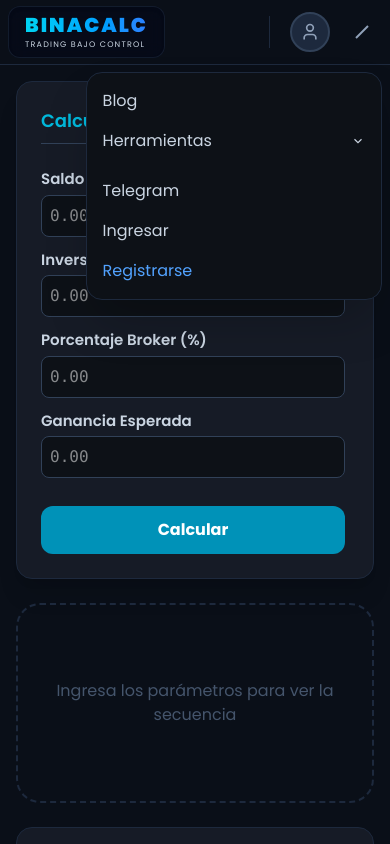
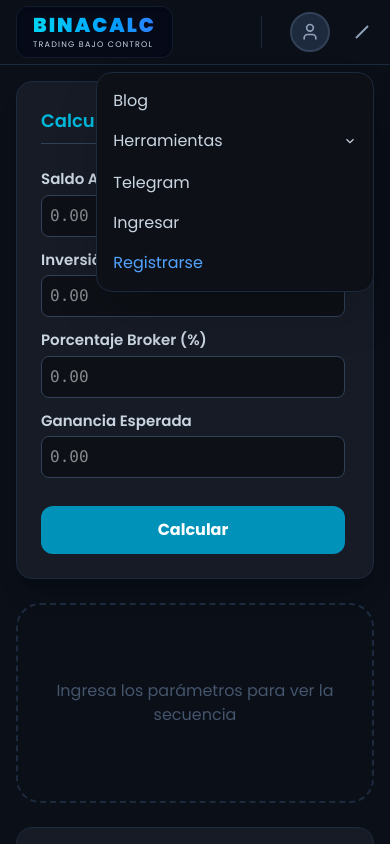
Before and after one commit to pabadev/bnclc-next, a Next.js app: page / in a window 390 px wide. Both pictures are taken after a click on the button 362 px from the left and 32 px from the top of the page. Shown: the top 844 px of the page. Built offline with nearby package versions, Linux system fonts and the light colour scheme.

Commit message:
Detalles

```diff
--- a/src/components/CalculatorForm.jsx
+++ b/src/components/CalculatorForm.jsx
@@ -2,7 +2,10 @@
 
 export default function CalculatorForm({ formValues, errors, onFieldChange, onSubmit, loading, lastSubmittedValues }) {
   return (
-    <form onSubmit={onSubmit} className='flex-1 flex flex-col gap-3 lg:overflow-y-auto pr-1 custom-scrollbar'>
+    <form
+      onSubmit={onSubmit}
+      className='flex-1 flex flex-col gap-3 lg:overflow-y-auto pr-1 custom-scrollbar'
+      noValidate>
       {[
         { label: 'Saldo Actual', name: 'saldoActual', min: '1' },
         { label: 'Inversión Inicial', name: 'inversionInicial', min: '1' },
@@ -14,17 +17,26 @@ export default function CalculatorForm({ formValues, errors, onFieldChange, onSu
           min: '50'
         },
         { label: 'Ganancia Esperada', name: 'gananciaEsperada', min: '0' }
-      ].map((field) => (
+      ].map((field) => {
+        const hasError = Boolean(errors[field.name])
+        const errorId = `${field.name}-error`
+
+        return (
           <div key={field.name} className='space-y-1'>
             <div className='flex justify-between items-center'>
-            <label className='text-[15px] text-slate-300 font-semibold'>{field.label}</label>
+              <label htmlFor={field.name} className='text-[15px] text-slate-300 font-semibold'>
+                {field.label}
+              </label>
 
-            {errors[field.name] && (
-              <span className='text-[11px] text-rose-400 font-bold animate-pulse'>{errors[field.name]}</span>
+              {hasError && (
+                <span id={errorId} role='alert' className='text-[11px] text-rose-400 font-bold animate-pulse'>
+                  {errors[field.name]}
+                </span>
               )}
             </div>
 
             <input
+              id={field.name}
               name={field.name}
               type='number'
               step='any'
@@ -32,21 +44,27 @@ export default function CalculatorForm({ formValues, errors, onFieldChange, onSu
               max={field.max}
               required
               value={formValues[field.name]}
-            onChange={(e) => onFieldChange(e)}
+              onChange={onFieldChange}
               onKeyDown={(e) => {
-              if (e.key === '-' || e.key === 'e' || e.key === 'E') e.preventDefault()
+                if (e.key === '-' || e.key === 'e' || e.key === 'E') {
+                  e.preventDefault()
+                }
               }}
+              aria-invalid={hasError}
+              aria-describedby={hasError ? errorId : undefined}
               className={`w-full bg-[#0d1117] border ${
-              errors[field.name] ? 'border-rose-500/50' : 'border-slate-700'
+                hasError ? 'border-rose-500/50' : 'border-slate-700'
               } rounded-lg p-2 focus:border-cyan-500 outline-none text-white font-mono transition-colors`}
               placeholder='0.00'
             />
           </div>
-      ))}
+        )
+      })}
 
       <button
         type='submit'
         disabled={loading || JSON.stringify(formValues) === JSON.stringify(lastSubmittedValues)}
+        aria-disabled={loading || JSON.stringify(formValues) === JSON.stringify(lastSubmittedValues)}
         className='w-full bg-cyan-600 hover:bg-cyan-500 text-white font-bold py-3 rounded-xl mt-4 disabled:opacity-40 transition-all active:scale-[0.95]'>
         {loading ? 'Procesando...' : 'Calcular'}
       </button>
--- a/src/components/Header.jsx
+++ b/src/components/Header.jsx
@@ -72,7 +72,7 @@ export default function Header() {
 
   return (
     <header className='flex-none border-b border-slate-800 bg-[#0a0f18] relative z-50' role='banner'>
-      <div className='max-w-[1600px] mx-auto h-16 flex items-center justify-between px-2 md:px-4'>
+      <div className=' max-w-2xl lg:max-w-[1600px] mx-auto h-16 flex items-center justify-between px-4 md:px-4'>
         {/* LOGO */}
         <Link
           href='/'
@@ -88,9 +88,9 @@ export default function Header() {
           </div>
         </Link>
 
-        {/* NAV */}
-        <div className='flex items-end gap-3 md:gap-6'>
-          <div className='flex items-center gap-3 md:gap-6'>
+        <div className='flex items-end'>
+          <div className='flex items-center gap-5 md:gap-6'>
+            {/* NAV */}
             <nav className='hidden lg:flex items-center gap-6' role='navigation' aria-label='Navegación principal'>
               <a href='#' className='text-sm font-medium text-slate-400 hover:text-cyan-400 transition-colors'>
                 Blog
@@ -254,7 +254,7 @@ export default function Header() {
               onClick={() => setIsMenuOpen(!isMenuOpen)}
               aria-label='Abrir menú'
               aria-expanded={isMenuOpen}
-              className='lg:hidden p-2 text-slate-400'>
+              className='lg:hidden text-slate-400'>
               <svg
                 xmlns='http://www.w3.org/2000/svg'
                 width='24'
--- a/src/components/MobileMenu.jsx
+++ b/src/components/MobileMenu.jsx
@@ -22,8 +22,8 @@ export default function MobileMenu({ isOpen, setIsOpen }) {
       }
     }
 
-    document.addEventListener('mousedown', handleClickOutside)
-    return () => document.removeEventListener('mousedown', handleClickOutside)
+    document.addEventListener('click', handleClickOutside)
+    return () => document.removeEventListener('click', handleClickOutside)
   }, [isOpen, setIsOpen, tools])
 
   /* ─────────────────────────────
@@ -74,8 +74,8 @@ export default function MobileMenu({ isOpen, setIsOpen }) {
       role='navigation'
       aria-label='Menú principal móvil'
       className='
-        absolute top-full right-2 mt-2
-        w-[76%] max-w-xs
+        absolute top-full right-4 mt-2
+        maxw-64
         bg-[#0d1117]
         border border-slate-800
         rounded-2xl
@@ -123,7 +123,6 @@ export default function MobileMenu({ isOpen, setIsOpen }) {
           role='menu'
           aria-hidden={!tools.open}
           className={`
-            mt-2
             bg-[#161b26]
             border border-slate-800
             rounded-xl
@@ -132,7 +131,7 @@ export default function MobileMenu({ isOpen, setIsOpen }) {
             transition-all duration-200 ease-out
             ${
               tools.open
-                ? 'opacity-100 scale-100 translate-y-0 py-2'
+                ? 'mt-2 opacity-100 scale-100 translate-y-0 py-2'
                 : 'opacity-0 scale-[0.98] -translate-y-1 py-0 h-0 border-transparent'
             }
           `}>
```
Lines whose indentation alone changed are shown as unchanged.
